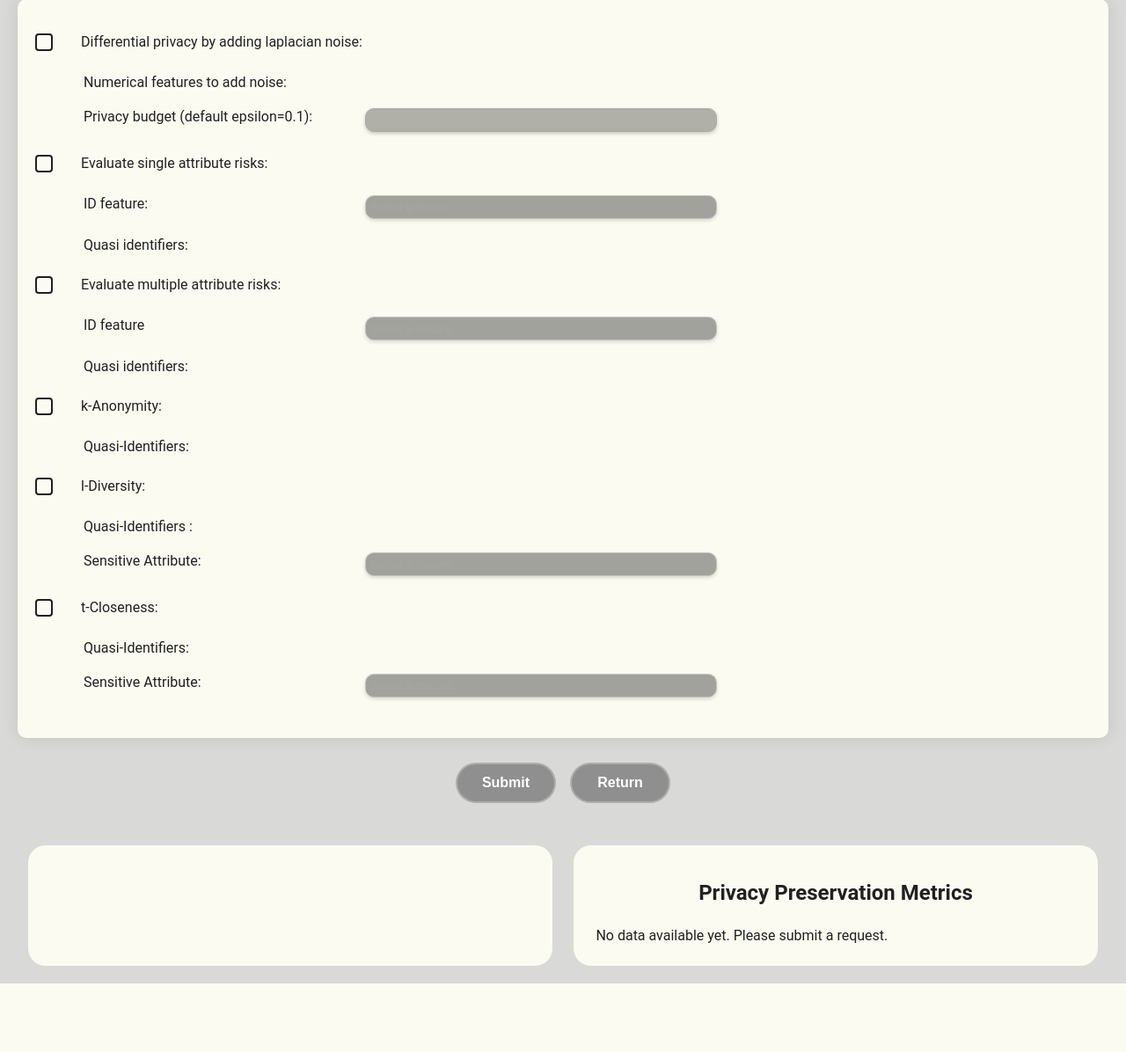
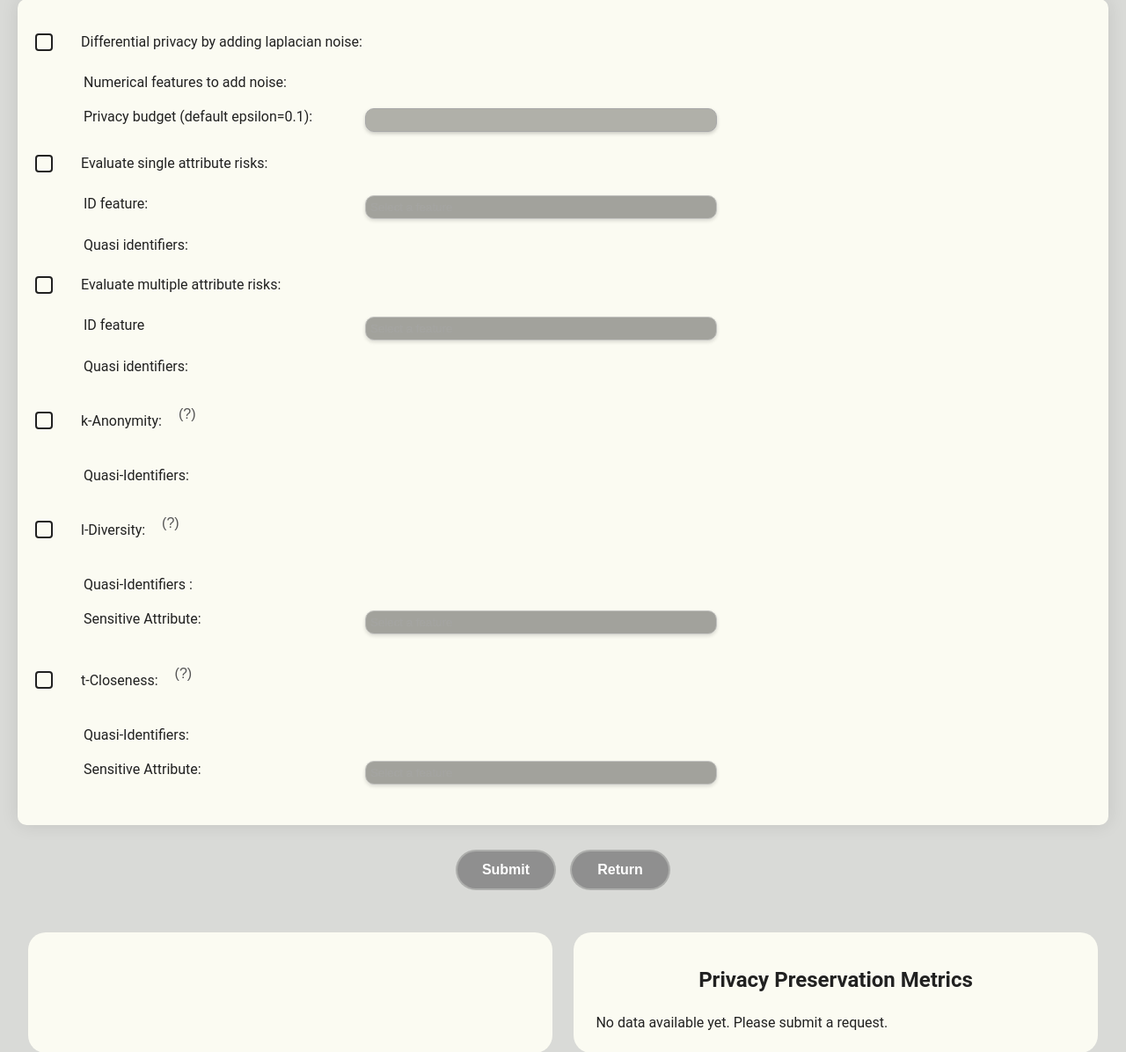
Before and after one commit to idtlab/AIDRIN, a Flask app: page /privacyPreservation in a window 1280 px wide. Shown: the part 102-1298 px from the top of the page at 88% size. Before the commit the page ends 1220 px from the top, so only its background shows below. Run offline with Flask 3, Linux system fonts and the light colour scheme; some libraries are stand-ins or nearby versions.

Commit message:
feat(ui): add tooltips for privacy metrics and update sensitive attribute dropdown to exclude selected QIs

```diff
--- a/aidrin/main.py
+++ b/aidrin/main.py
@@ -350,14 +350,14 @@ def privacyPreservation():
         #single attribute risk scores using markov model
         if request.form.get("single attribute risk score") == "yes":
             id_feature = request.form.get("id feature to measure single attribute risk score")
-            eval_features = request.form.get("quasi identifiers to measure single attribute risk score").split(",")
+            eval_features = request.form.getlist("quasi identifiers to measure single attribute risk score")
             print("Eval Features:",eval_features)
             final_dict["Single attribute risk scoring"] = generate_single_attribute_MM_risk_scores(file,id_feature,eval_features)
 
         #multpiple attribute risk score using markov model
         if request.form.get("multiple attribute risk score") == "yes":
             id_feature = request.form.get("id feature to measure multiple attribute risk score")
-            eval_features = request.form.get("quasi identifiers to measure multiple attribute risk score").split(",")
+            eval_features = request.form.getlist("quasi identifiers to measure multiple attribute risk score")
             final_dict["Multiple attribute risk scoring"] = generate_multiple_attribute_MM_risk_scores(file,id_feature,eval_features)
 
         # k-Anonymity
@@ -380,7 +380,7 @@ def privacyPreservation():
         end_time = time.time()
         execution_time = end_time - start_time
         print(f"Execution time: {execution_time} seconds")
-        print("Final Dict Privacy:", final_dict)
+        #print("Final Dict Privacy:", final_dict)
         return store_result('privacyPreservation',final_dict)
 
     return get_result_or_default('privacyPreservation',uploaded_file_path,uploaded_file_name)
--- a/aidrin/templates/metricTemplates/privacyPreservation.html
+++ b/aidrin/templates/metricTemplates/privacyPreservation.html
@@ -16,7 +16,49 @@
 
     <link rel="stylesheet" href="{{ url_for('static', filename='css/styles.css') }}">
     <title>Privacy Preservation</title>
+    <style>
+        .tooltip-box {
+        display: none;
+        position: absolute;
+        bottom: 120%;
+        left: 50%;
+        transform: translateX(-50%);
+        background-color: #333;
+        color: #fff;
+        padding: 8px 12px;
+        border-radius: 6px;
+        font-size: 0.85em;
+        z-index: 1000;
+        white-space: normal;
+        max-width: 250px;
+        box-shadow: 0 2px 6px rgba(0, 0, 0, 0.2);
+        }
+
+        /* Dark mode tooltip fix */
+        body.darkmode .tooltip-box {
+        background-color: #f0f0f0;
+        color: #000;
+        box-shadow: 0 2px 8px rgba(255, 255, 255, 0.2);
+        border: 1px solid #ccc;
+        }
+
+        .tooltip-trigger {
+        position: relative;
+        display: inline-block;
+        margin-left: 5px;
+        cursor: pointer;
+        border: none;
+        background: none;
+        font-size: 1em;
+        color: #555;
+        }
+
+        .tooltip-trigger:focus .tooltip-box {
+        display: block;
+        }
+    </style>
 </head>
+
 <body>
     <!-- error handling popup -->
     <div id="error-popup" class="error-popup">
@@ -126,11 +168,22 @@
             </div>
 
             <div class="checkboxContainerIndividual">
-                <label class="material-checkbox">
+                <label class="material-checkbox" style="position: relative;">
                 <input type="checkbox" name="k-anonymity" onchange="toggleValue(this)">
                 <span class="checkmark"></span>
-                    k-Anonymity:
+
+                <span style="display: inline-flex; align-items: center; gap: 4px;">
+                    <span>k-Anonymity:</span>
+                    <button type="button" class="tooltip-trigger" onclick="toggleTooltip(this)">
+                    (?)
+                    <div class="tooltip-box">
+                        Ensures each individual is indistinguishable from at least <i>k</i> others based on quasi-identifiers.
+                    </div>
+                    </button>
+                </span>
                 </label>
+
+
                 <ul>
                     <li>
                         <label for="quasi identifiers for k-anonymity" style="padding:10px; padding-left:15px; min-width:300px;">Quasi-Identifiers:</label>
@@ -140,11 +193,21 @@
             </div>
 
             <div class="checkboxContainerIndividual">
-                <label class="material-checkbox">
+                <label class="material-checkbox" style="position: relative;">
                 <input type="checkbox" name="l-diversity" onchange="toggleValue(this)">
                 <span class="checkmark"></span>
-                    l-Diversity:
+                <span style="display: inline-flex; align-items: center; gap: 4px;">
+                    <span>l-Diversity:</span>
+                    <button type="button" class="tooltip-trigger" onclick="toggleTooltip(this)">
+                    (?)
+                    <div class="tooltip-box">
+                        Strengthens k-anonymity by requiring diverse sensitive values in each equivalence class.
+                    </div>
+                    </button>
+                </span>
                 </label>
+
+
                 <ul>
                     <li>
                         <label for="quasi identifiers for l-diversity" style="padding:10px; padding-left:15px; min-width:300px;">Quasi-Identifiers :</label>
@@ -160,11 +223,25 @@
             </div>
 
             <div class="checkboxContainerIndividual">
-                <label class="material-checkbox">
+
+                <label class="material-checkbox" style="position: relative;">
                 <input type="checkbox" name="t-closeness" onchange="toggleValue(this)">
                 <span class="checkmark"></span>
-                    t-Closeness:
+                <span style="display: inline-flex; align-items: center; gap: 4px;">
+                    <span>t-Closeness:</span>
+                    <button type="button" class="tooltip-trigger" onclick="toggleTooltip(this)">
+                    (?)
+                    <div class="tooltip-box">
+                        Requires the sensitive attribute distribution to be close to the overall distribution.
+                    </div>
+                    </button>
+                </span>
                 </label>
+
+
+
+
+
                 <ul>
                     <li>
                         <label for="quasi identifiers for t-closeness" style="padding:10px; padding-left:15px; min-width:300px;">Quasi-Identifiers:</label>
@@ -207,6 +284,21 @@
         </div>
 
     </div>
+
+<script>
+function toggleTooltip(button) {
+  const tooltip = button.querySelector('.tooltip-box');
+  const isVisible = tooltip.style.display === 'block';
+
+  // Hide all tooltips first
+  document.querySelectorAll('.tooltip-box').forEach(t => t.style.display = 'none');
+
+  // Toggle current one
+  tooltip.style.display = isVisible ? 'none' : 'block';
+}
+</script>
+
+
 </body>
 
 </html>
```
Also changed, not shown: aidrin/static/js/metric.js (+52 -2 lines). Lines whose indentation alone changed are shown as unchanged.
